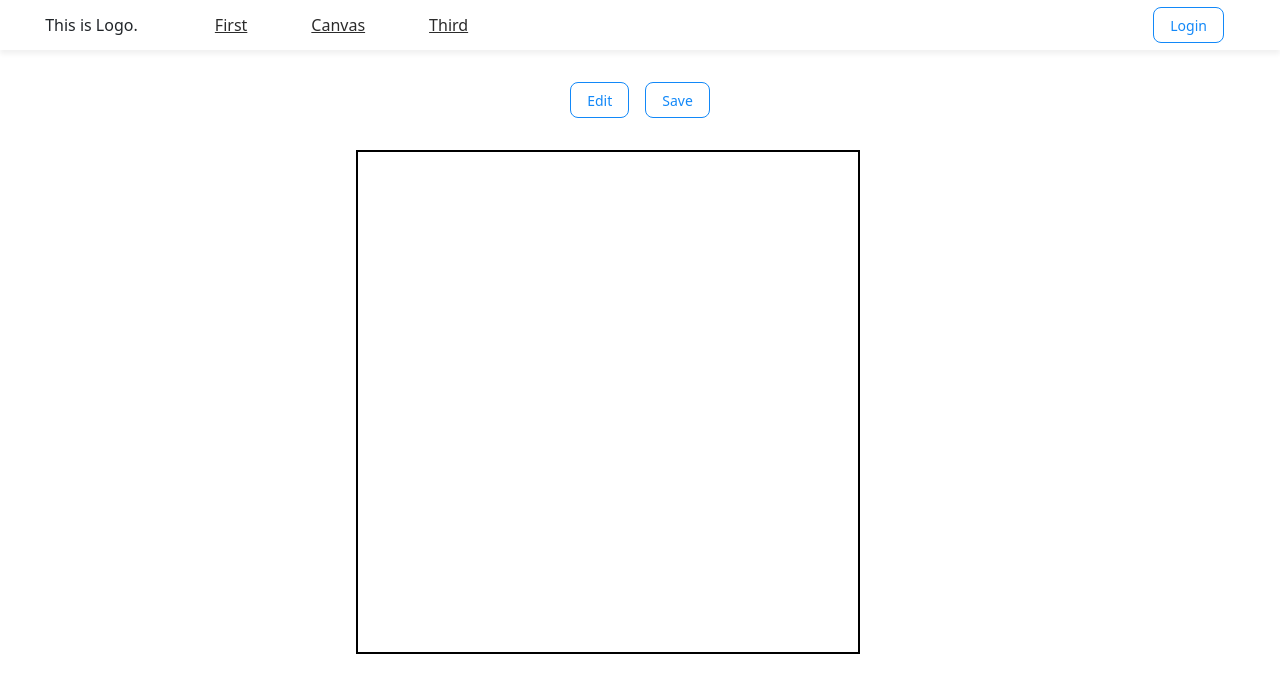
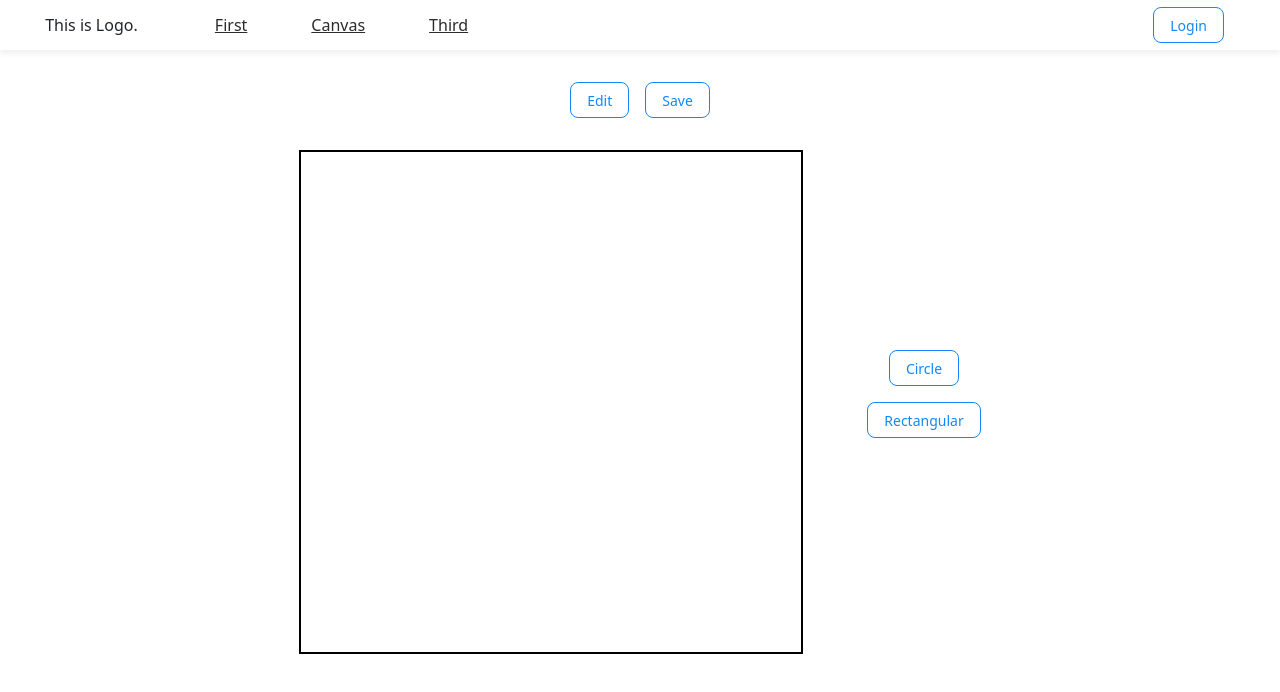
Before and after one commit to dewrain331/weriz-ts, a React (Create React App) app in the folder front/: page /canvas in a window 1280 px wide. Shown: the top 692 px of the page. Built offline with nearby package versions, Linux system fonts and the light colour scheme.

Commit message:
feat : Mode Button
- Toggle read-edit mode button

```diff
--- a/front/src/pages/canvas/index.jsx
+++ b/front/src/pages/canvas/index.jsx
@@ -14,6 +14,7 @@ const Canvas = () => {
   const [ctx, setCtx] = useState();
   const [pos, setPos] = useState([]);
   const [isDraw, setIsDraw] = useState(false);
+  const [mode, setMode] = useState("read");
 
   useEffect(() => {
     const canvas = canvasRef.current;
@@ -41,11 +42,23 @@ const Canvas = () => {
     setIsDraw(false);
   };
 
+  const changeMode = () => {
+    if (mode === "read") {
+      setMode("edit");
+    } else if (mode === "edit") {
+      setMode("read");
+    }
+  };
+
   return (
     <CanvasContainer>
       <Contents>
         <ButtonWrapper>
-          <Button>Edit</Button>
+          {mode === "read" ? (
+            <Button onClick={changeMode}>Edit</Button>
+          ) : (
+            <Button onClick={changeMode}>Read</Button>
+          )}
           <Button>Save</Button>
         </ButtonWrapper>
         <CanvasWrapper>
@@ -58,7 +71,12 @@ const Canvas = () => {
             onMouseMove={drawSquare}
             onMouseUp={drawEnd}
           />
-          <MenuWrapper></MenuWrapper>
+          <MenuWrapper>
+            <Button style={{ marginBottom: "1rem" }}>Circle</Button>
+            <Button style={{ marginLeft: "0", marginBottom: "1rem" }}>
+              Rectangular
+            </Button>
+          </MenuWrapper>
         </CanvasWrapper>
       </Contents>
     </CanvasContainer>
```
